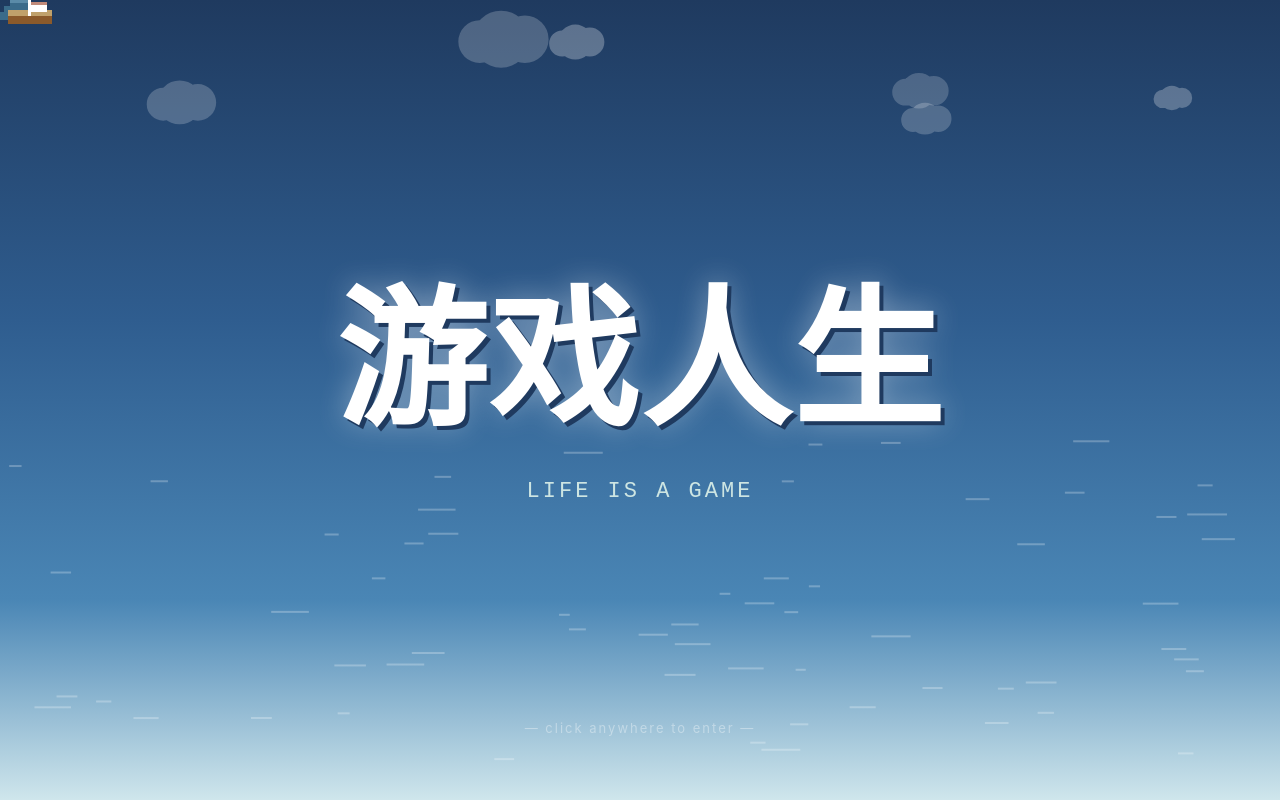
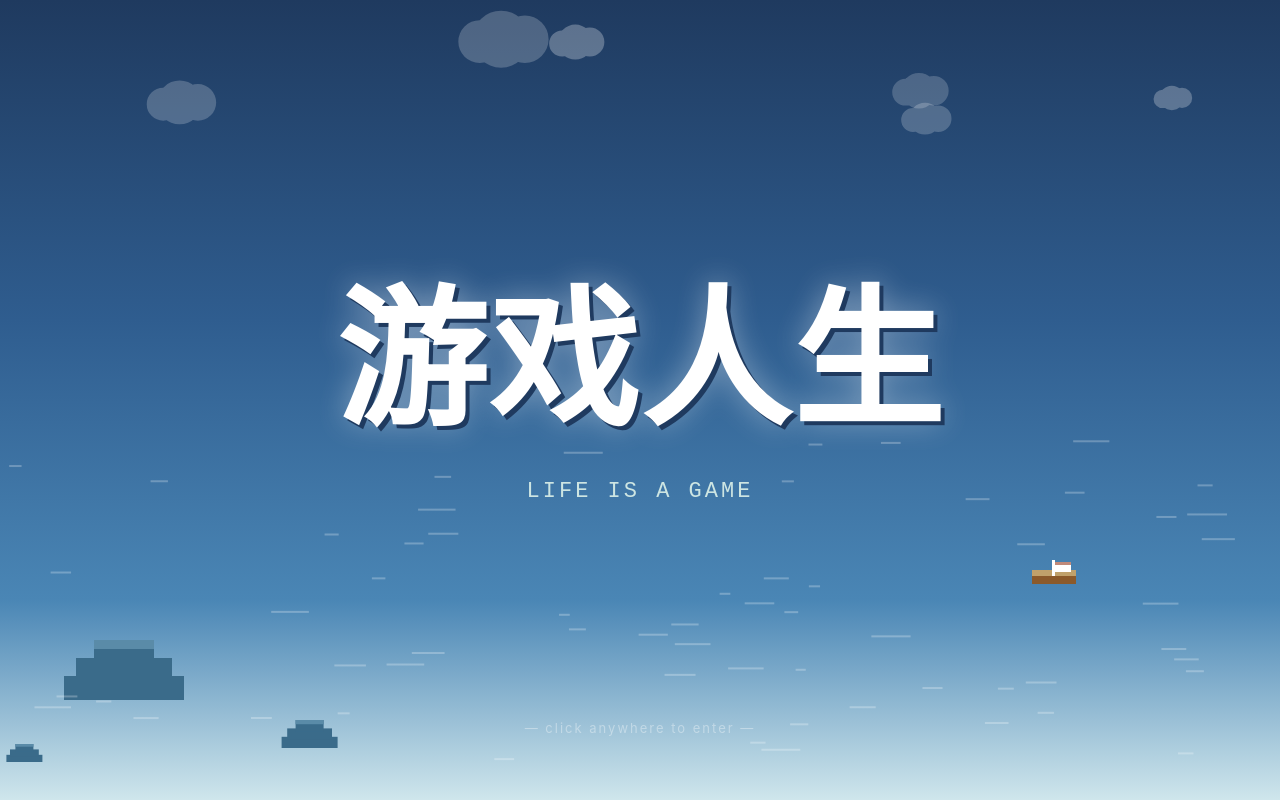
Before and after one commit to NXY09090/The-Game-of-Life, a plain HTML site: page index.html in a window 1280 px wide. Drawn offline with Linux system fonts and the light colour scheme.

Commit message:
Update index.html

```diff
--- a/index.html
+++ b/index.html
@@ -3016,31 +3016,26 @@ function closeCorrection(){$('#correctionModal').classList.remove('open')}
     g.addColorStop(0,'#1f3a5f');g.addColorStop(.4,'#2f5d8f');g.addColorStop(.75,'#4a86b5');g.addColorStop(1,'#cfe6ec');
     ctx.fillStyle=g;ctx.fillRect(0,0,W,H);
 
-    // —— 礁石群：伪随机位置/大小/透明度，每次排布不同（限定在左下角画布内）——
-    function reef(x,y,scale,alpha){
-      ctx.save();ctx.translate(x,y);ctx.scale(scale,scale);ctx.globalAlpha=alpha;
-      ctx.fillStyle='#3a6b8a';
+    // —— 礁石群(左下角，放大3倍：主礁 scale 3.0 + 陪衬) ——
+    function reef(x,y,scale){
+      ctx.save();ctx.translate(x,y);ctx.scale(scale,scale);ctx.fillStyle='#3a6b8a';
       ctx.fillRect(0,12,40,8);ctx.fillRect(4,6,32,8);ctx.fillRect(10,0,20,8);
       ctx.fillStyle='#5a8ba8';ctx.fillRect(10,0,20,3);ctx.restore();
     }
-    var reefs=[];
-    for(var i=0;i<6;i++){reefs.push({x:.02+rnd()*.18, y:.82+rnd()*.10, s:1.2+rnd()*1.8, a:.65+rnd()*.35});}
-    for(var i=0;i<reefs.length;i++){var r=reefs[i];reef(W*r.x, H*r.y, r.s, r.a);}
-
-    // —— 像素帆船：伪随机位置/大小/透明度，每次排布不同（限定在右下角画布内）——
-    function ship(x,y,scale,alpha){
-      ctx.save();ctx.translate(x,y);ctx.scale(scale,scale);ctx.globalAlpha=alpha;
+    reef(W*.05, H*.80, 3.0);reef(W*.22, H*.90, 1.4);reef(W*.005, H*.93, .9);
+
+    // —— 像素帆船(右下角，原始尺寸 scale 1.0) ——
+    function ship(x,y,scale){
+      ctx.save();ctx.translate(x,y);ctx.scale(scale,scale);
       ctx.fillStyle='#8B5A2B';ctx.fillRect(8,14,44,6);ctx.fillRect(8,20,44,4);
       ctx.fillStyle='#C0A16B';ctx.fillRect(8,10,44,6);
       ctx.fillStyle='#fff';ctx.fillRect(28,0,3,16);
       ctx.fillRect(31,2,16,10);ctx.fillRect(31,2,3,10);
       ctx.fillStyle='#c08a7a';ctx.fillRect(31,2,16,3);ctx.restore();
     }
-    var ships=[];
-    for(var i=0;i<2;i++){ships.push({x:.65+rnd()*.28, y:.82+rnd()*.10, s:.7+rnd()*.6, a:.75+rnd()*.25});}
-    for(var i=0;i<ships.length;i++){var s=ships[i];ship(W*s.x, H*s.y, s.s, s.a);}
-
-    // —— 云朵，伪随机位置/大小/透明度，每次排布不同 ——
+    ship(W*.80, H*.70, 1.0);
+
+    // —— 云朵：复制「最早的云」(3圆弧)，伪随机位置/大小/透明度，每次排布不同 ——
     function cloud(x,y,scale,alpha){
       ctx.save();ctx.translate(x,y);ctx.scale(scale,scale);ctx.fillStyle='rgba(255,255,255,'+alpha+')';
       ctx.beginPath();ctx.arc(0,0,24,0,7);ctx.arc(20,0,20,0,7);ctx.arc(-18,2,18,0,7);ctx.fill();
@@ -3066,6 +3061,7 @@ function enterGame(){
   $('#cover').style.opacity='0';
   setTimeout(()=>{$('#cover').style.display='none';$('#app').style.display='block';processDailyMoney();render()},500);
 }
+
 
 /* ════════════════════════════════════════════════════════════════
    导航 / 生命周期
```
